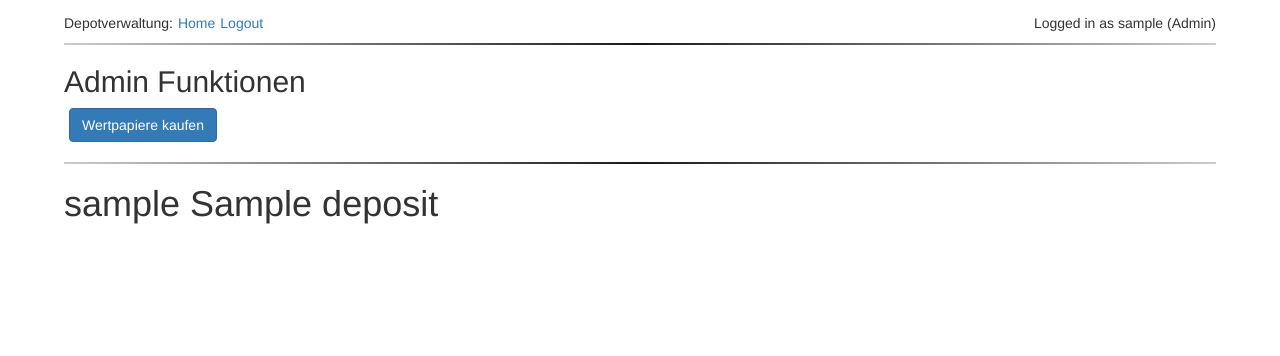
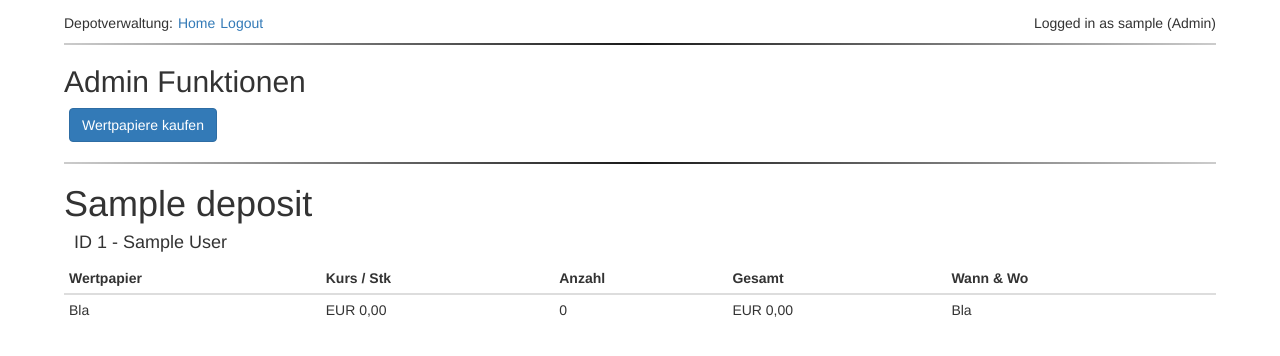
Before and after one commit to Josef190688/dke_pr, a Flask app: page /personen/1/depots/1 in a window 1280 px wide. Shown: the top 356 px of the page. Run offline with Flask 3, Linux system fonts and the light colour scheme; a user stored in the database is signed in; tables that the repository leaves empty hold one stand-in row (values such as "Sample post"); some libraries are stand-ins or nearby versions.

Commit message:
dummy-tabelle wertpapierpositionen

```diff
--- a/app/templates/depot.html
+++ b/app/templates/depot.html
@@ -8,7 +8,45 @@
 </div>
 <hr class="dotted-divider-full" style="margin-top: 20px;">
 {% endif %}
-    <h1>{{ person.username }} {{ deposit.deposit_name }} </h1>
+
+<h1 style="align-items: flex-end;">{{ deposit.deposit_name }}</h1>
+<!-- Name des Inhabers der Depots -->
+{% if current_user.is_admin %}
+<h4 style="align-items: flex-end; padding-left: 10px;">ID {{ person.person_id }} - {{ person.first_name }} {{
+    person.last_name }}</h4>
+{% endif %}
+
+<!-- Infotext, wenn keine Depots vorhanden -->
+{% if not securities_positions %}
+<br>
+<div class="alert alert-info" role="alert">
+    In diesem Depot befinden sich keine Wertpapiere.
+</div>
+{% endif %}
+<!-- Wertpapiere-Tabelle -->
+<table class="table table-hover table-condensed">
+    <thead>
+        <tr>
+            <th>Wertpapier</th>
+            <th>Kurs / Stk</th>
+            <th>Anzahl</th>
+            <th>Gesamt</th>
+            <th>Wann & Wo</th>
+        </tr>
+    </thead>
+    <tbody>
+        <!-- {% for position in securities_positions %} -->
+        <!-- <tr data-row-id="{{ deposit.deposit_id }}" , data-has-positions="FALSE"> -->
+        <tr>
+            <td style="vertical-align: middle;">Bla</td>
+            <td style="vertical-align: middle;">EUR 0,00</td>
+            <td style="vertical-align: middle;">0</td>
+            <td style="vertical-align: middle;">EUR 0,00</td>
+            <td style="vertical-align: middle;">Bla</td>
+        </tr>
+        <!-- {% endfor %} -->
+    </tbody>
+</table>
 
 {% if current_user.is_admin %}
 <script>
--- a/app/templates/depots.html
+++ b/app/templates/depots.html
@@ -50,10 +50,9 @@
     {% endif %}
 </div>
 <hr class="dotted-divider-full" style="margin-top: 20px;">
+{% endif %}
 
 <h1 style="align-items: flex-end;">Depotübersicht</h1>
-{% endif %}
-
 <!-- Name des Inhabers der Depots -->
 {% if current_user.is_admin %}
 <h4 style="align-items: flex-end; padding-left: 10px;">ID {{ person.person_id }} - {{ person.first_name }} {{
```
Lines whose indentation alone changed are shown as unchanged.
